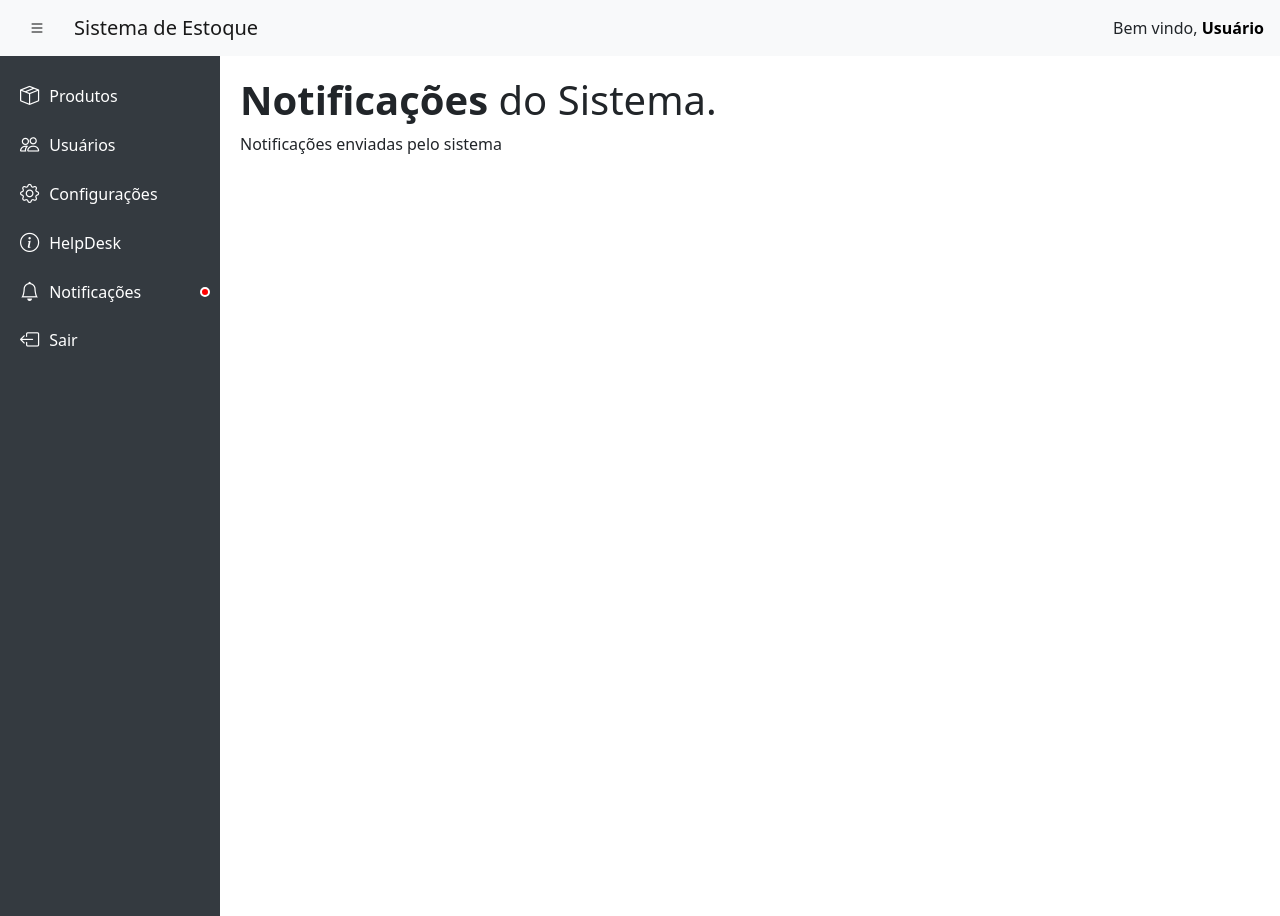
After one commit to MatheusDums/sistema_estoque_web, a PHP site: page /assets/pages/notificacoes.html in a window 1280 px wide. The commit adds this page. Run offline with PHP 8.4, Linux system fonts and the light colour scheme.

Commit message:
algumas implementações

```diff
--- a/api/configHelp/listarHelps.php
+++ b/api/configHelp/listarHelps.php
@@ -47,7 +47,7 @@ $stmtFiltered->execute();
 $totalFiltrado = $stmtFiltered->fetch(PDO::FETCH_ASSOC)['total'];
 
 // Consulta final com LIMIT
-$listar = "SELECT id_help, user, assunto, area, nivel, status_help, descricao, imagem
+$listar = "SELECT id_help, user, assunto, area, nivel, status_help, descricao, imagem, contato
            FROM help
            $where
            ORDER BY $colunaOrdenar $orderDir
@@ -70,6 +70,7 @@ while ($row_usuario = $result_listar->fetch(PDO::FETCH_ASSOC)) {
     $status = $row_usuario['status_help'];
     $descricap = $row_usuario['descricao'];
     $imagem = $row_usuario['imagem'];
+    $contato = $row_usuario['contato'];
     $registro = [];
     $registro[] = "#" . $id;
     $registro[] = $user;
--- a/assets/css/style.css
+++ b/assets/css/style.css
@@ -74,3 +74,27 @@ body {
 .botoes {
     margin-bottom: 15px;
 }
+
+/* notificação */
+
+.notification-link {
+    position: relative; /* referência para a bolinha */
+    display: flex;
+    align-items: center;
+}
+
+.notification-badge {
+    position: absolute;
+    right: 10px;   /* distância do final do link */
+    top: 50%;      /* centraliza verticalmente */
+    transform: translateY(-50%);
+    width: 10px;
+    height: 10px;
+    background-color: red;
+    border-radius: 50%;
+    border: 2px solid white; /* opcional */
+}
+
+.hiddenBagde {
+    display: none;
+}
--- a/assets/pages/configuracoes.html
+++ b/assets/pages/configuracoes.html
@@ -32,6 +32,11 @@
         <a href="usuarios.html"><i class="bi bi-people"></i><span> Usuários</span></a>
         <a href="configuracoes.html"><i class="bi bi-gear"></i><span> Configurações</span></a>
         <a href="help.html"><i class="bi bi-info-circle"></i><span> HelpDesk</span></a>
+        <a href="./notificacoes.html" class="notification-link">
+            <i class="bi bi-bell"></i>
+            <span>Notificações</span>
+            <span class="notification-badge"></span>
+        </a>
         <a href="exit.php"><i class="bi bi-box-arrow-left"></i><span> Sair</span></a>
     </section>
 
--- /dev/null
+++ b/assets/pages/notificacoes.html
@@ -0,0 +1,64 @@
+<!DOCTYPE html>
+<html lang="en">
+<head>
+    <meta charset="UTF-8">
+    <meta name="viewport" content="width=device-width, initial-scale=1.0">
+    <title>Notificações - Sistema de Estoque</title>
+    <link href="../bootstrap-5.2.1-dist/css/bootstrap.min.css" rel="stylesheet">
+    <link rel="stylesheet" href="https://cdn.jsdelivr.net/npm/bootstrap-icons@1.10.5/font/bootstrap-icons.css">
+    <link rel="stylesheet" href="../css/datatables.min.css">
+    <link rel="stylesheet" href="../css/style.css">
+
+</head>
+
+<body>
+    <!-- header -->
+    <nav class="navbar navbar-expand navbar-light navbar-custom">
+        <a class="btn btn-link me-3" id="toggleSidebar">
+            <i class="bi bi-list" style="color: black;"></i>
+        </a>
+
+        <a class="navbar-brand" href="#">Sistema de Estoque</a>
+
+        <div class="ms-auto  d-flex align-items-center gap-3">
+            <p class="text-dark text-center margin-auto">Bem vindo, <a style="text-decoration: none; color: black;"
+                    href="assets/pages/perfil.html"><b>Usuário</b></a></p>
+        </div>
+    </nav>
+
+    <!-- sidebar -->
+    <section class="sidebar" id="sidebar">
+        <!--<a href="../../index.html"><i class="bi bi-speedometer2"></i><span> Produtos</span></a> -->
+        <a href="../../index.html"><i class="bi bi-box-seam"></i><span> Produtos</span></a>
+        <a href="./usuarios.html"><i class="bi bi-people"></i><span> Usuários</span></a>
+        <a href="./configuracoes.html"><i class="bi bi-gear"></i><span> Configurações</span></a>
+        <a href="./help.html"><i class="bi bi-info-circle"></i><span> HelpDesk</span></a>
+        <a href="#" class="notification-link">
+            <i class="bi bi-bell"></i>
+            <span>Notificações</span>
+            <span class="notification-badge"></span>
+        </a>
+        <a href="./exit.php"><i class="bi bi-box-arrow-left"></i><span> Sair</span></a>
+    </section>
+
+    <main class="main-content" id="mainContent">
+        <section class="main_text">
+            <h1><b>Notificações</b> do Sistema.</h1>
+            <p>Notificações enviadas pelo sistema</p>
+        </section>
+
+
+
+    </main>
+
+
+
+
+
+    <script src="../js/jquery-3.7.1.min.js"></script>
+    <script src="../bootstrap-5.2.1-dist/js/bootstrap.min.js"></script>
+    <script src="../js/datatables.min.js"></script>
+    <script src="../js/script.js?v=<?= filemtime('../js/script.js') ?>"></script>
+    <script src="../js/scriptHelp.js?v=<?= filemtime('../js/scriptHelp.js') ?>"></script>
+</body>
+</html>
--- a/assets/pages/perfil.html
+++ b/assets/pages/perfil.html
@@ -32,6 +32,11 @@
         <a href="usuarios.html"><i class="bi bi-people"></i><span> Usuários</span></a>
         <a href="configuracoes.html"><i class="bi bi-gear"></i><span> Configurações</span></a>
         <a href="help.html"><i class="bi bi-info-circle"></i><span> HelpDesk</span></a>
+        <a href="./notificacoes.html" class="notification-link">
+            <i class="bi bi-bell"></i>
+            <span>Notificações</span>
+            <span class="notification-badge"></span>
+        </a>
         <a href="exit.php"><i class="bi bi-box-arrow-left"></i><span> Sair</span></a>
     </section>
 
```
Also changed, not shown: api/configHelp/adicionarHelps.php (+11 -5 lines), api/configHelp/visualizarHelps.php (+28 -0 lines), assets/anotacoes.txt (+4 -13 lines), assets/js/main.js (+9 -0 lines), assets/js/scriptHelp.js (+29 -0 lines), assets/pages/help.html (+31 -21 lines), assets/pages/usuarios.html (+10 -3 lines), index.html (+6 -1 lines), admin/admin.php (added), assets/arquivos/uploadsHelp/68ae14fbf1a0d-label-1755555235519.png (added), assets/arquivos/uploadsHelp/68ae3ba58f9ec-label-1755555235519.png (added), assets/login/login.html (added).
